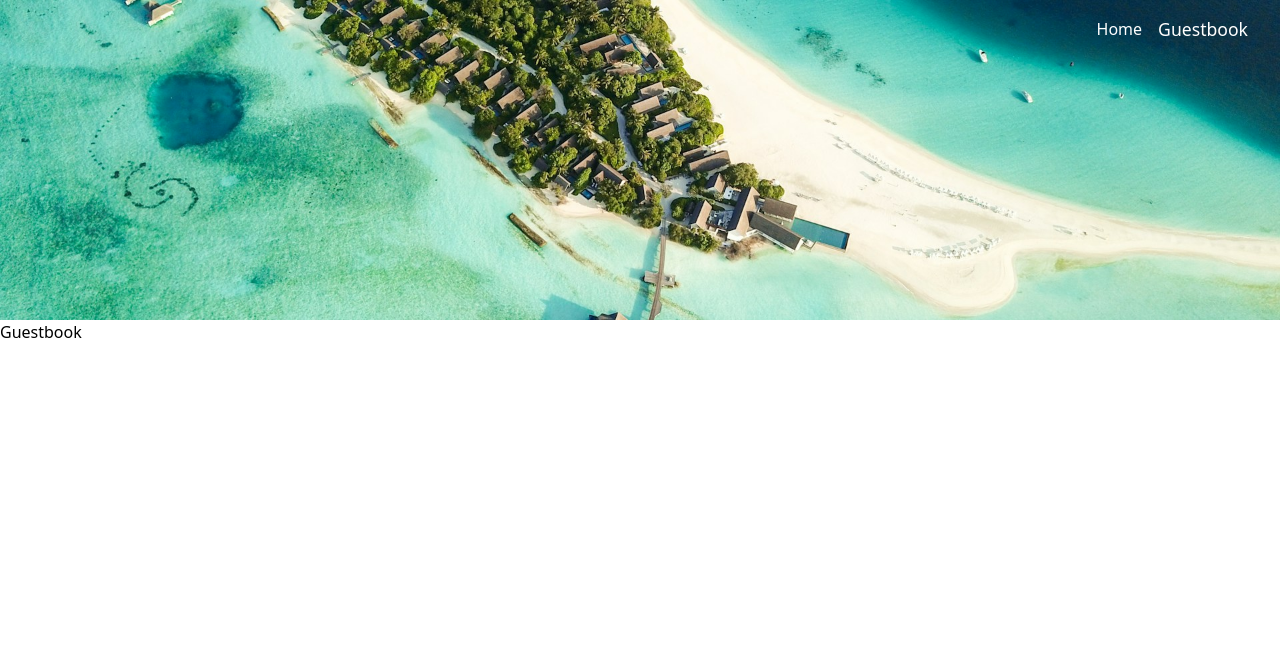
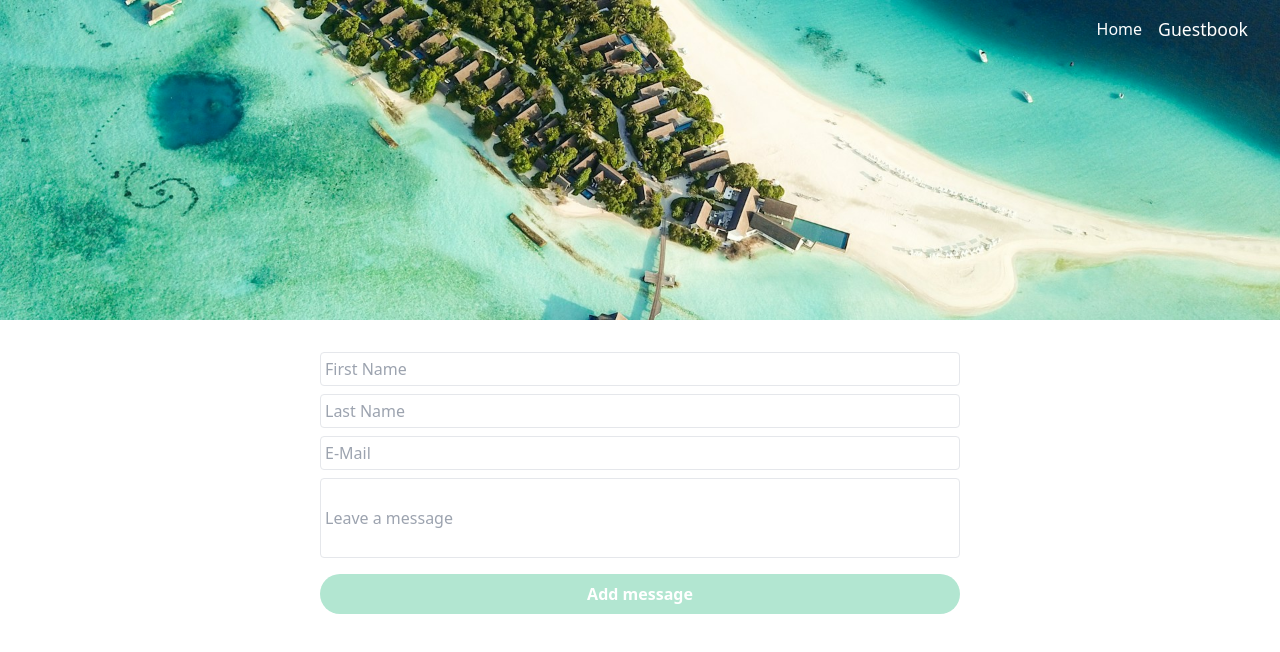
Before and after one commit to thomaserdmenger/Guestbook-Fullstack, a React (Vite) app in the folder frontend/: page /guestbook in a window 1280 px wide. Shown: the top 652 px of the page. Built offline with nearby package versions, Linux system fonts and the light colour scheme.

Commit message:
Add Form Component

```diff
--- /dev/null
+++ b/frontend/src/components/Form.jsx
@@ -0,0 +1,56 @@
+import { useState } from "react"
+
+const Form = () => {
+  const [firstname, setFirstname] = useState("")
+  const [lastname, setLastname] = useState("")
+  const [email, setEmail] = useState("")
+  const [message, setMessage] = useState("")
+
+  const handleSubmit = (e) => {
+    e.preventDefault()
+    console.log({ firstname, lastname, email, message })
+  }
+  return (
+    <form onSubmit={handleSubmit} className="flex flex-col items-center gap-2">
+      <input
+        className="border-[1.5px] w-6/12 rounded p-1"
+        type="text"
+        name="firstname"
+        placeholder="First Name"
+        value={firstname}
+        onChange={(e) => setFirstname(e.target.value)}
+      />
+      <input
+        className="border-[1.5px] w-6/12 rounded p-1"
+        type="text"
+        name="lastname"
+        placeholder="Last Name"
+        value={lastname}
+        onChange={(e) => setLastname(e.target.value)}
+      />
+      <input
+        className="border-[1.5px] w-6/12 rounded p-1"
+        type="email"
+        name="email"
+        placeholder="E-Mail"
+        value={email}
+        onChange={(e) => setEmail(e.target.value)}
+      />
+      <input
+        className="border-[1.5px] w-6/12 rounded p-1 h-20 mb-2"
+        type="text"
+        name="message"
+        placeholder="Leave a message"
+        value={message}
+        onChange={(e) => setMessage(e.target.value)}
+      />
+      <button
+        className="border-[1.5px] w-6/12 p-2 rounded-full border-none bg-[#B2E6D1] text-white font-bold"
+        type="submit">
+        Add message
+      </button>
+    </form>
+  )
+}
+
+export default Form
--- a/frontend/src/components/Header.jsx
+++ b/frontend/src/components/Header.jsx
@@ -2,7 +2,7 @@ import { NavLink } from "react-router-dom"
 
 const Header = () => {
   return (
-    <header className="h-80 w-full px-8 pt-4">
+    <header className="h-80 w-full px-8 pt-4 mb-8">
       <nav className="text-white flex gap-4 justify-end items-center">
         <NavLink to="/">Home</NavLink>
         <NavLink to="/guestbook">Guestbook</NavLink>
--- a/frontend/src/pages/Guestbook.jsx
+++ b/frontend/src/pages/Guestbook.jsx
@@ -1,10 +1,13 @@
+import Form from "../components/Form"
 import Header from "../components/Header"
 
 const Guestbook = () => {
   return (
     <>
       <Header />
-      <div>Guestbook</div>
+      <main>
+        <Form />
+      </main>
     </>
   )
 }
```
